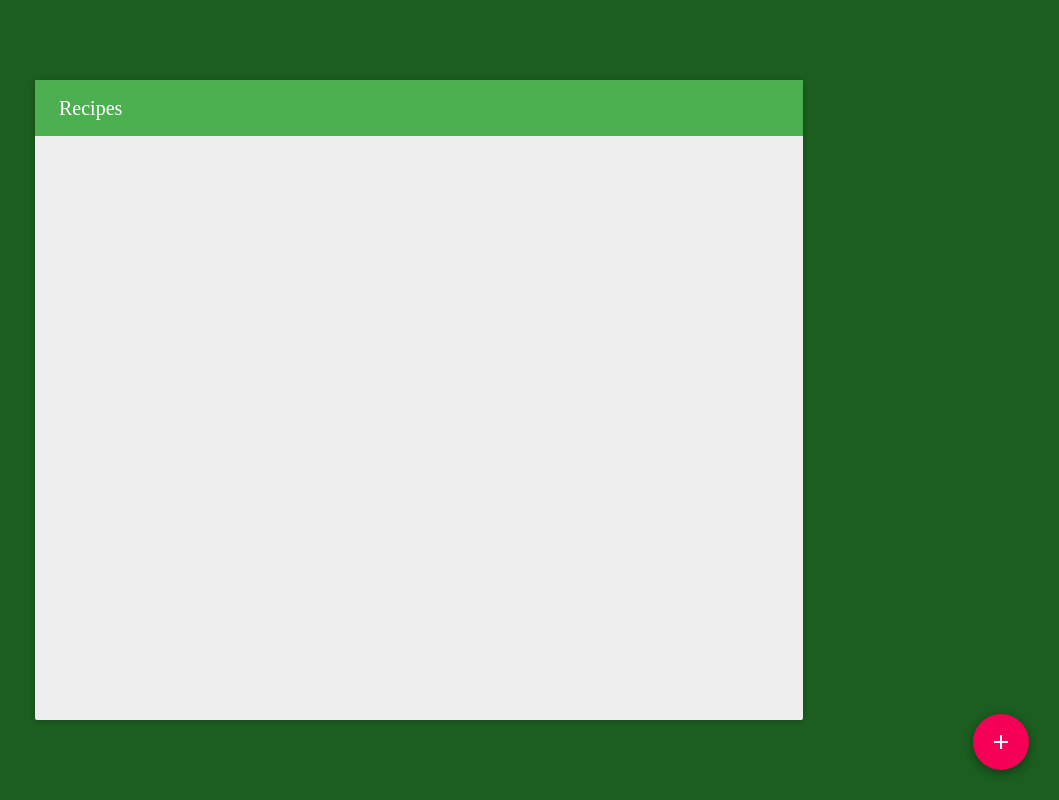
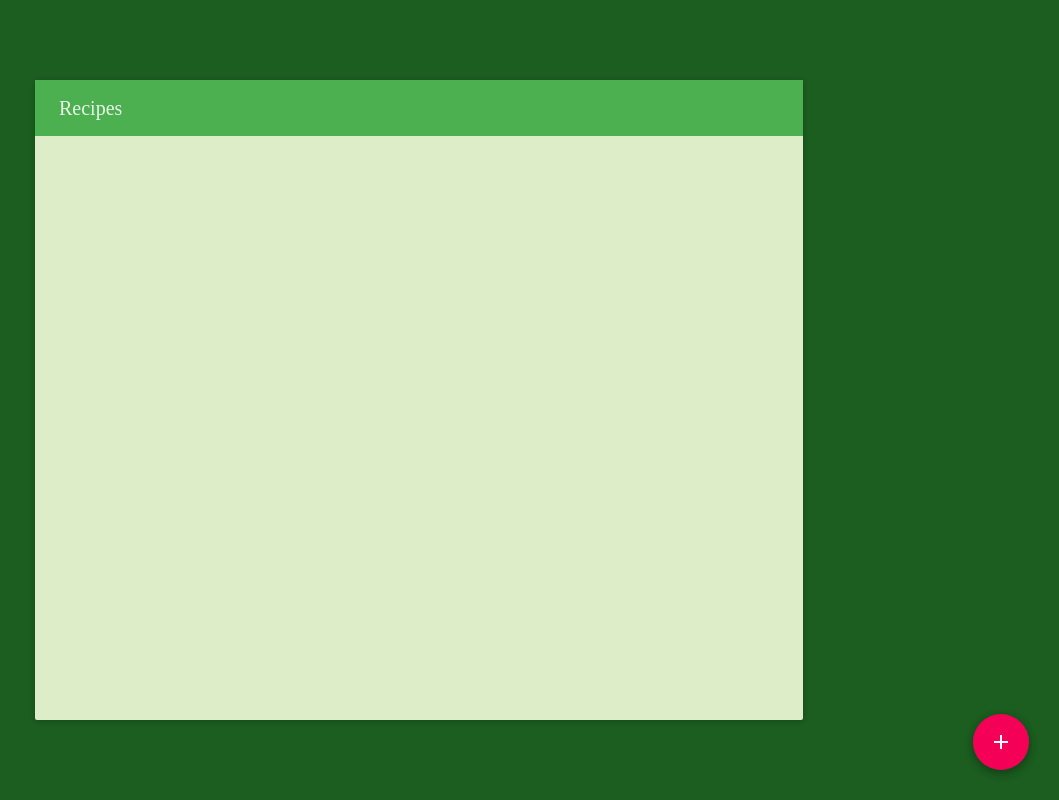
Before and after one commit to mkermani144/freecodecamp-projects, a React (Create React App) app in the folder recipe-box/: page / in a window 1280 px wide. Shown: the whole page, without its empty margins (221-1280 px from the left). Built offline with nearby package versions, Linux system fonts and the light colour scheme; a web font is replaced by a local one; what react-tap-event-plugin would draw is missing.

Commit message:
Adjust colors

```diff
--- a/recipe-box/src/RecipeBox.css
+++ b/recipe-box/src/RecipeBox.css
@@ -12,7 +12,7 @@
 .box {
   width: 60vw;
   height: 80vh;
-  background-color: #eee !important;
+  background-color: #DCEDC8 !important;
 }
 .fab {
   position: absolute;
--- a/recipe-box/src/RecipeBox.js
+++ b/recipe-box/src/RecipeBox.js
@@ -11,7 +11,7 @@ import Dialog from 'material-ui/Dialog';
 import FlatButton from 'material-ui/FlatButton';
 import TextField from 'material-ui/TextField';
 import {List, ListItem} from 'material-ui/List';
-import { green500, green900, blue500, grey600 } from 'material-ui/styles/colors';
+import { green50, green500, green900, blue500, grey600 } from 'material-ui/styles/colors';
 import './RecipeBox.css';
 
 class RecipeBox extends Component {
@@ -58,7 +58,7 @@ class RecipeBox extends Component {
                this.setState({
                  actionsVisible: true,
                  toolbarStyle: {
-                   backgroundColor: 'white'
+                   backgroundColor: green50
                  }
                });
              }
@@ -75,7 +75,7 @@ class RecipeBox extends Component {
     if (this.state.actionsVisible === false) {
       title = (
         <ToolbarGroup>
-          <ToolbarTitle text="Recipes" style={{color: 'white'}} />
+          <ToolbarTitle text="Recipes" style={{color: green50}} />
         </ToolbarGroup>
       );
     }
```
